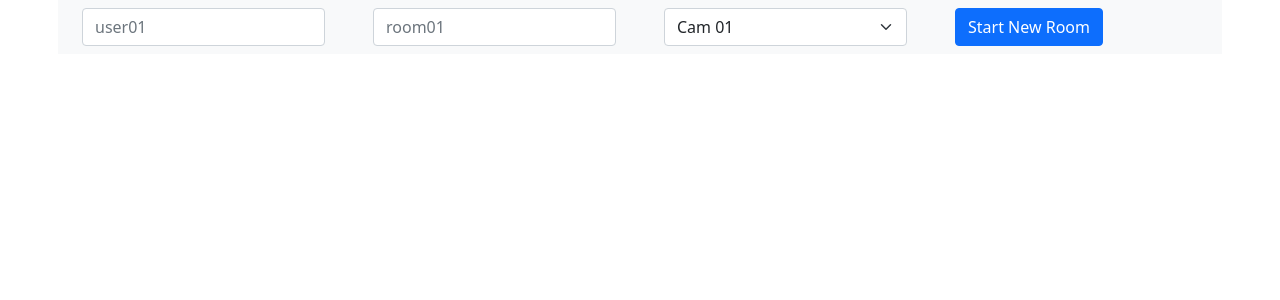
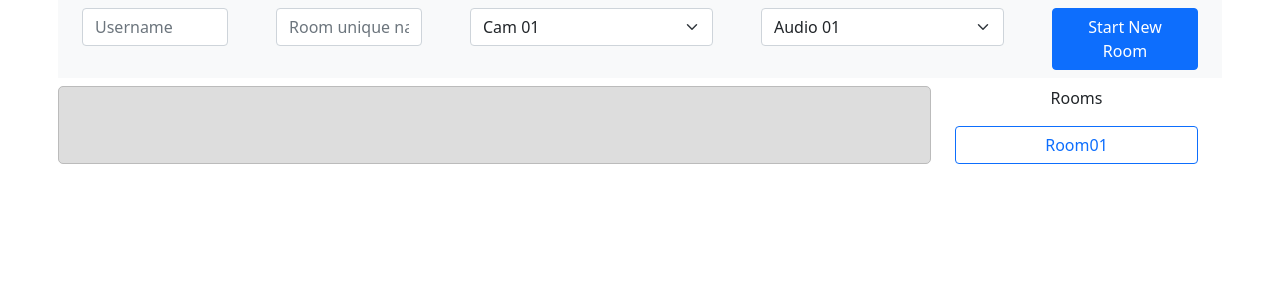
Before and after one commit to khoitnm/practice-twilio-full-flow, a React (Create React App) app in the folder pro-00-fe-simple/: page / in a window 1280 px wide. Shown: the top 300 px of the page. Built offline with nearby package versions, Linux system fonts and the light colour scheme.

Commit message:
Finish layout.

```diff
--- a/pro-00-fe-simple/src/video/VideoRoomPage.tsx
+++ b/pro-00-fe-simple/src/video/VideoRoomPage.tsx
@@ -1,16 +1,23 @@
 import React from "react";
+
+const styleVideoCall = {
+  border: "1px solid #BBB",
+  borderRadius: '5px',
+  backgroundColor: "#DDD",
+};
 
 const VideoRoomPage = (): JSX.Element => {
 
   return (
     <div className={'container'}>
-      {/*Starting row*/}
+
+      {/*Starting row: begin*/}
       <div className={'row bg-light pt-2 pb-2 gx-5'}>
-        <div className={'col-3'}>
-          <input type={'input'} placeholder={'user01'} title={'username'} className={'form-control'}/>
+        <div className={'col-2'}>
+          <input type={'input'} placeholder={'Username'} title={'username'} className={'form-control'}/>
         </div>
-        <div className={'col-3'}>
-          <input type={'input'} placeholder={'room01'} title={'Room Unique Name'} className={'form-control'}/>
+        <div className={'col-2'}>
+          <input type={'input'} placeholder={'Room unique name'} title={'Room Unique Name'} className={'form-control'}/>
         </div>
         <div className={'col-3'}>
           <select title={'Camera option'} defaultValue={'01'} className={'form-select'}>
@@ -19,9 +26,41 @@ const VideoRoomPage = (): JSX.Element => {
           </select>
         </div>
         <div className={'col-3'}>
+          <select title={'Audio option'} defaultValue={'01'} className={'form-select'}>
+            <option value={'01'}>Audio 01</option>
+            <option value={'02'}>Audio 02</option>
+          </select>
+        </div>
+        <div className={'col-2'}>
           <button className={'btn btn-primary'}>Start New Room</button>
         </div>
       </div>
+      {/*Starting row: end*/}
+
+      {/*Body row: begin*/}
+      <div className={'row gx-5 mt-2'}>
+
+        {/*Main Video Call: begin*/}
+        <div className={'col-9'} style={styleVideoCall}>
+
+        </div>
+        {/*Main Video Call: end*/}
+
+        {/*Other Rooms: begin*/}
+        <div className={'col-3'}>
+          <div className={'pb-3'} style={{textAlign: "center"}}>
+            Rooms
+          </div>
+          <div>
+            <button className={'btn btn-outline-primary w-100'} title={'Room01 Sid SRxxxxxxxxxxxxxxx'}>Room01</button>
+          </div>
+
+        </div>
+        {/*Other Rooms: end*/}
+
+      </div>
+      {/*Body row: end*/}
+
     </div>
   );
 };
```
